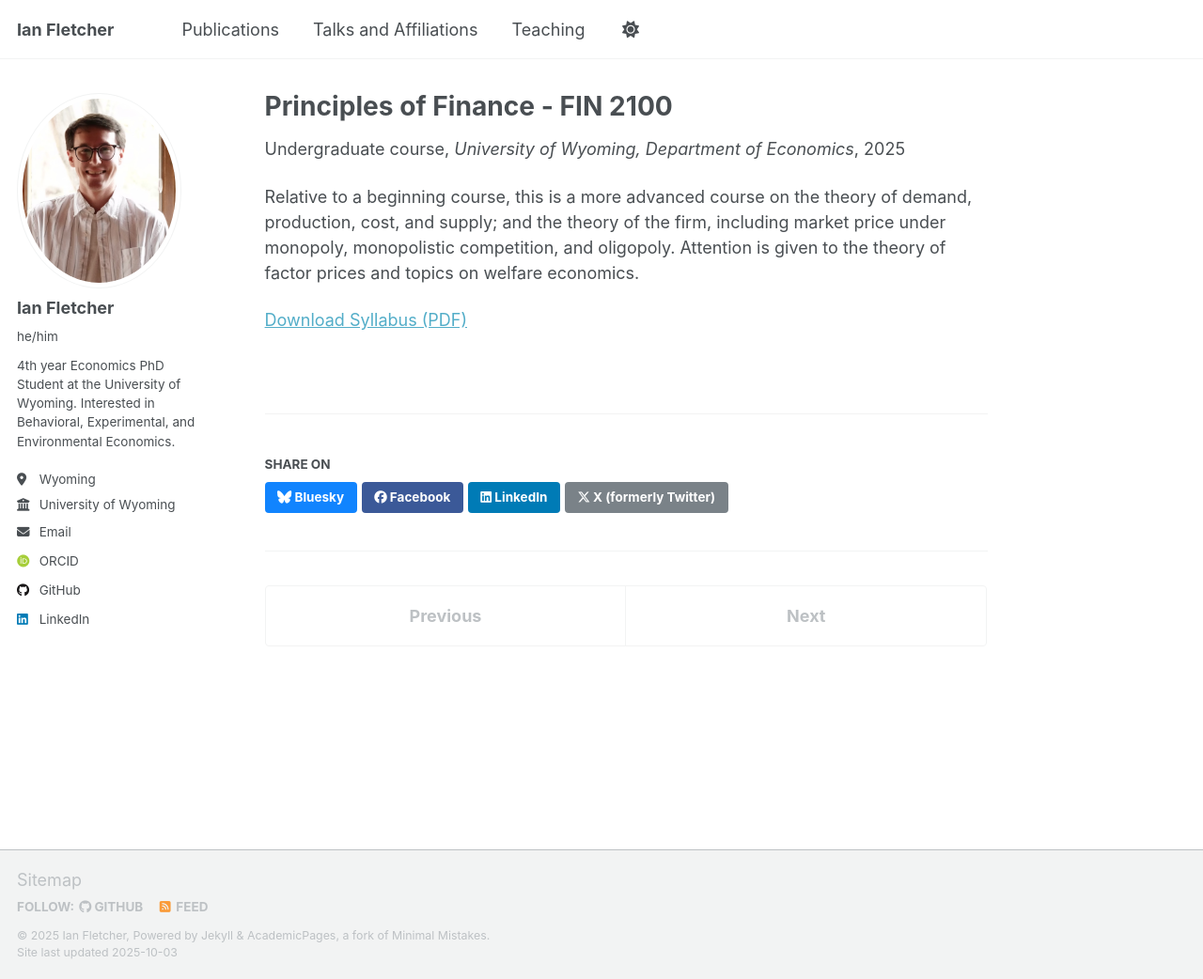
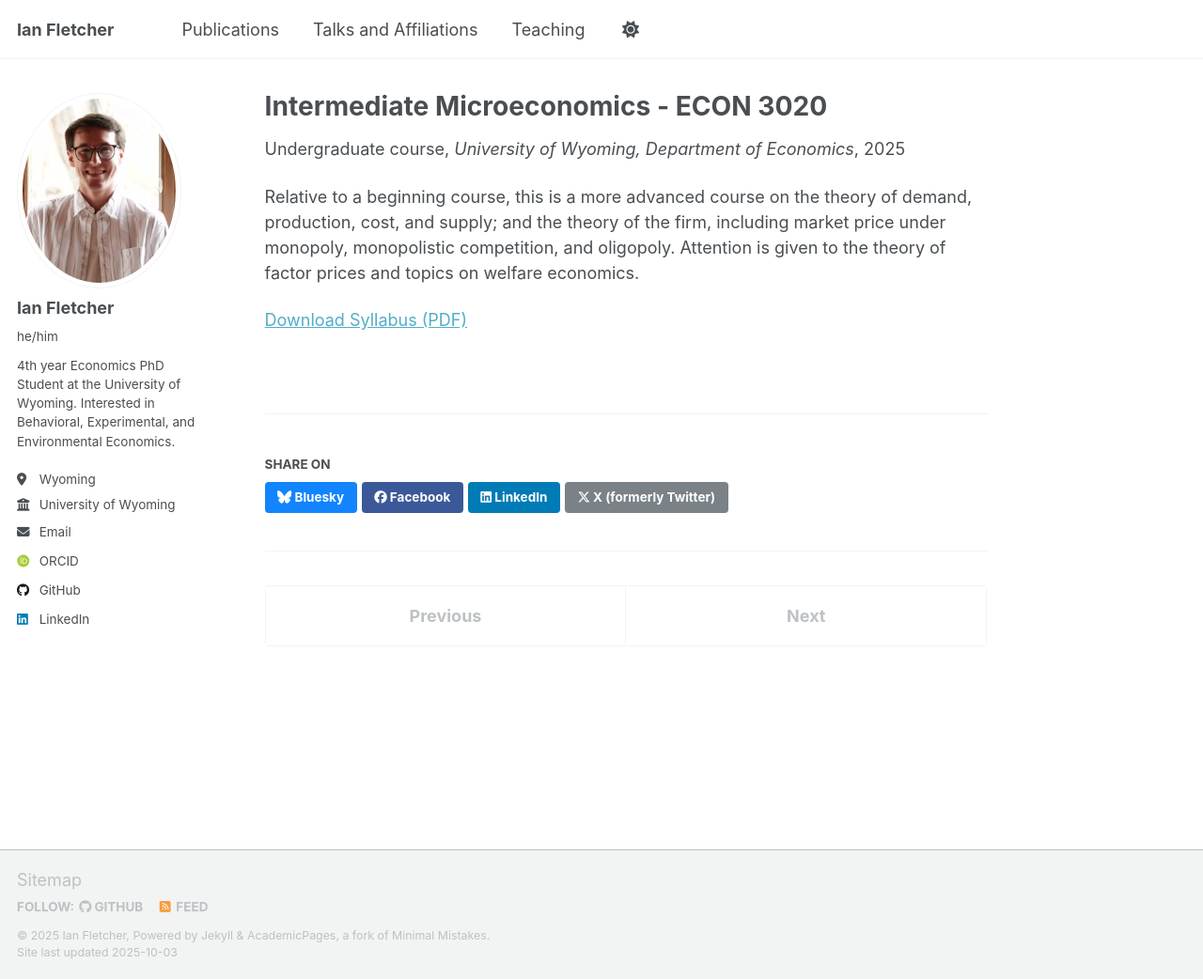
Before and after one commit to fletcherian/fletcherian.github.io, a Jekyll site: the page built from _teaching/2025-summer-econ3020.md, in a window 1280 px wide and 1042 px high. Shown: the whole window at 94% size. Built offline with Jekyll 4.4.1, drawn with Linux system fonts in a browser that asks for light colours; some web fonts are replaced; a script that is not in the unit is left out.

Commit message:
Update 2025-summer-econ3020.md

```diff
--- a/_teaching/2025-summer-econ3020.md
+++ b/_teaching/2025-summer-econ3020.md
@@ -1,5 +1,5 @@
 ---
-title: "Principles of Finance - FIN 2100"
+title: "Intermediate Microeconomics - ECON 3020"
 collection: teaching
 type: "Undergraduate course"
 permalink: /teaching/2025-summer-econ3020
```
